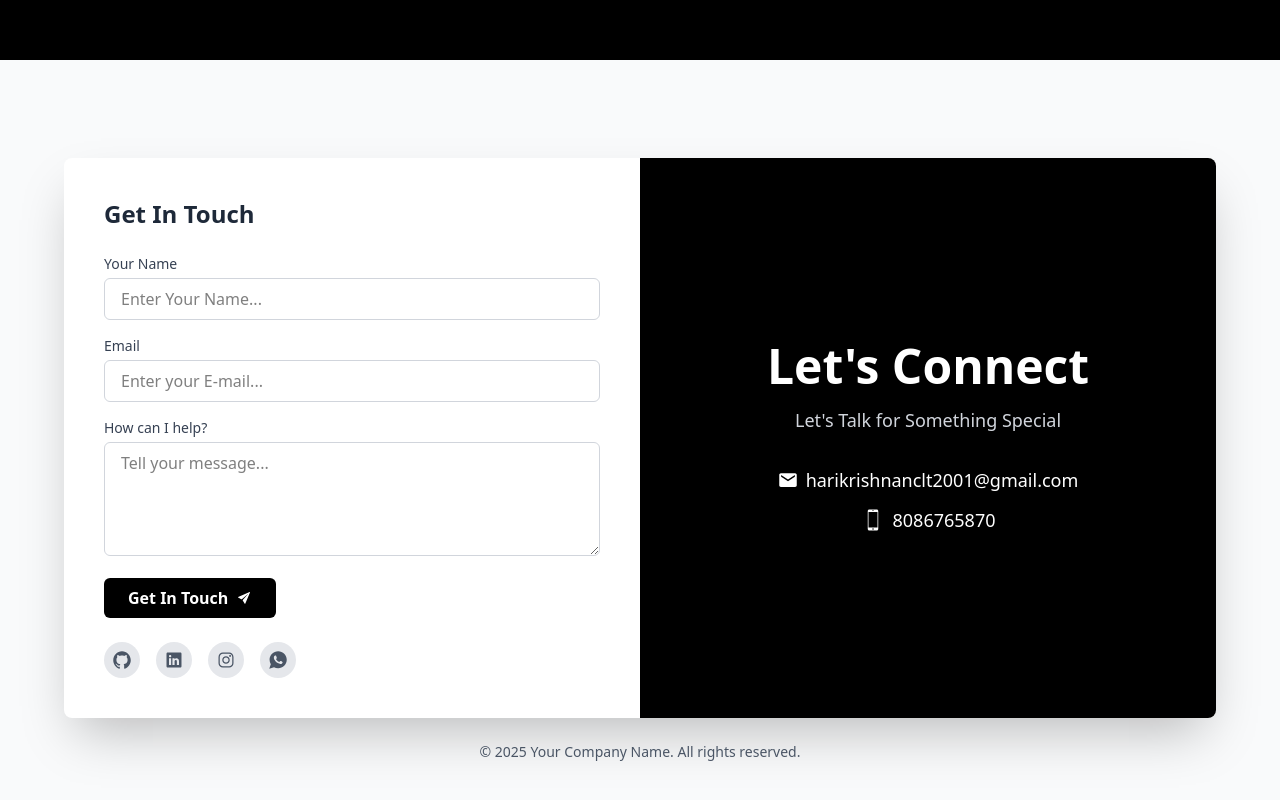
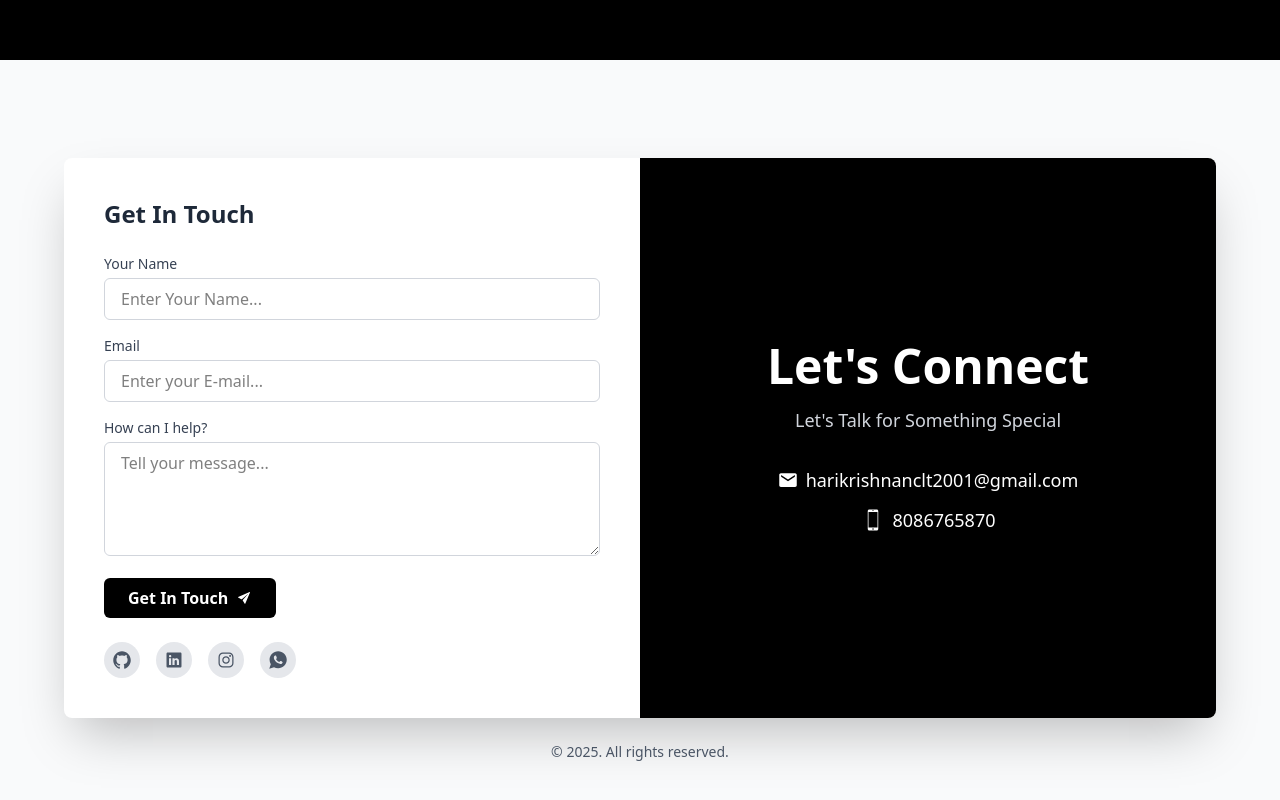
Before and after one commit to hari-1018/portfolio-app, a React (Vite) app: page / in a window 1280 px wide. Shown: the part 4110-4910 px from the top of the page. Built offline with nearby package versions, Linux system fonts and the light colour scheme.

Commit message:
fix: copyright changes

```diff
--- a/src/components/Contact.jsx
+++ b/src/components/Contact.jsx
@@ -152,7 +152,7 @@ export default function ContactForm() {
 
       {/* Footer */}
       <div className="w-full max-w-6xl mx-auto mt-6 text-center text-gray-600 text-sm">
-        <p>© {currentYear} Your Company Name. All rights reserved.</p>
+        <p>© {currentYear}. All rights reserved.</p>
       </div>
     </div>
   );
```
